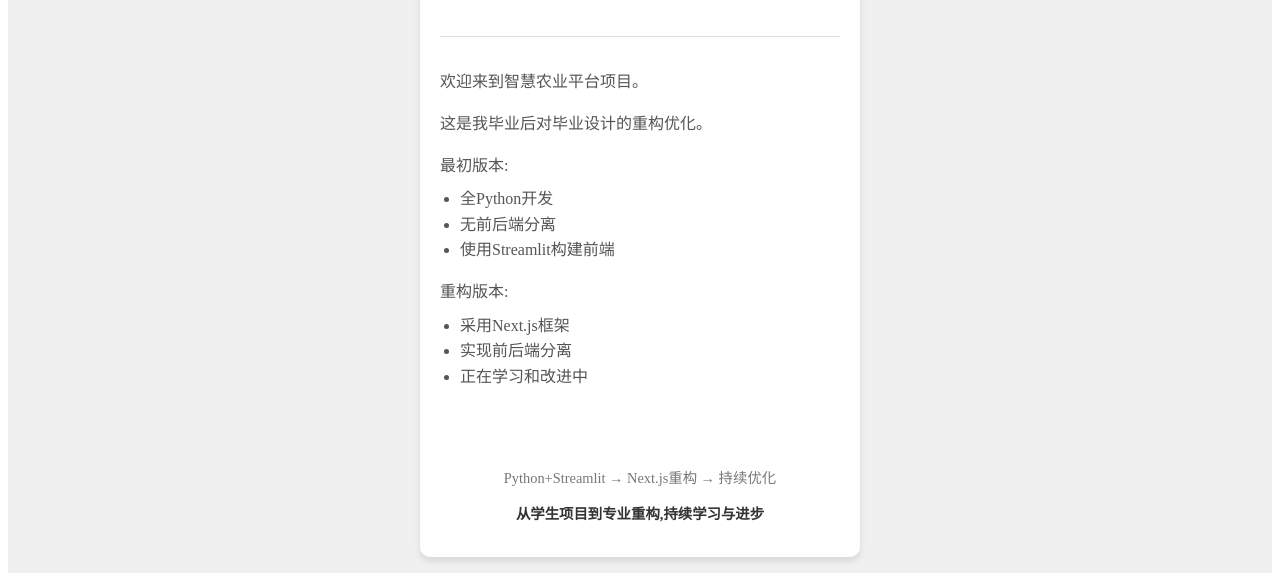
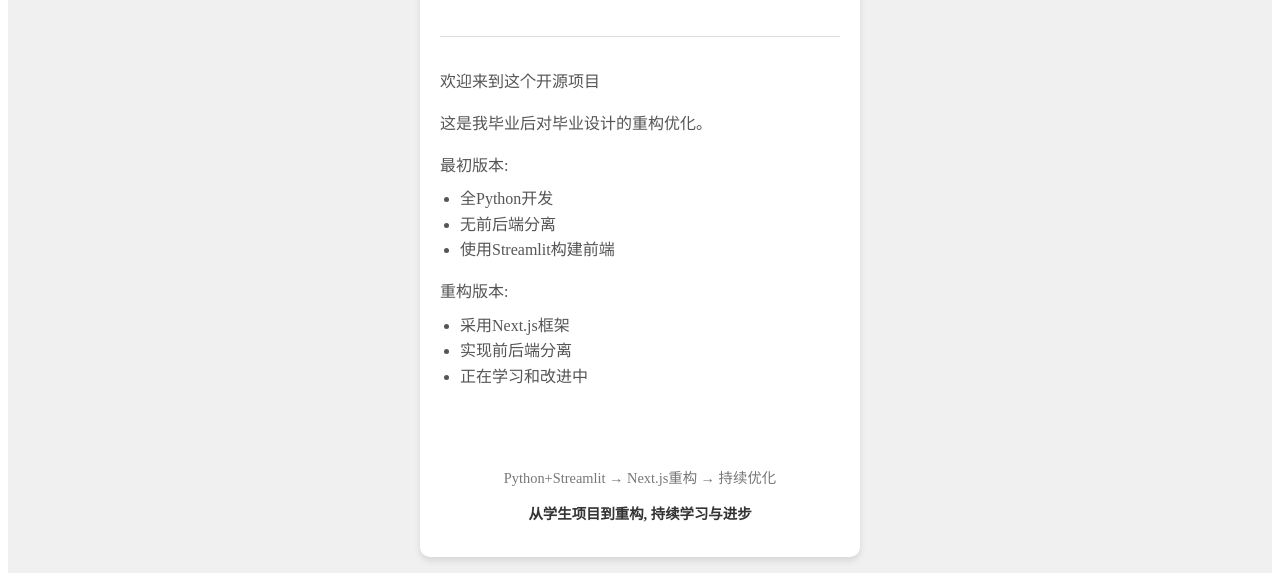
Before and after one commit to Chal1ce/A-Single-Framework-For-KnowledgeBaseQA, a Next.js app: page /about in a window 1280 px wide. Shown: the part 159-732 px from the top of the page. Built offline with nearby package versions, Linux system fonts and the light colour scheme.

Commit message:
更新about页面

```diff
--- a/pages/about.js
+++ b/pages/about.js
@@ -10,7 +10,7 @@ export default function About() {
           <h1 className="about-title">关于这个项目</h1>
           <hr className="about-divider" />
           <div className="about-content">
-            <p className="about-text">欢迎来到智慧农业平台项目。</p>
+            <p className="about-text">欢迎来到这个开源项目</p>
             <p className="about-text">这是我毕业后对毕业设计的重构优化。</p>
             <div className="about-text">
               最初版本:
@@ -31,7 +31,7 @@ export default function About() {
           </div>
           <div className="about-footer">
             <div className="about-timeline">Python+Streamlit → Next.js重构 → 持续优化</div>
-            <p className="about-summary">从学生项目到专业重构,持续学习与进步</p>
+            <p className="about-summary">从学生项目到重构, 持续学习与进步</p>
           </div>
         </div>
       </main>
```
